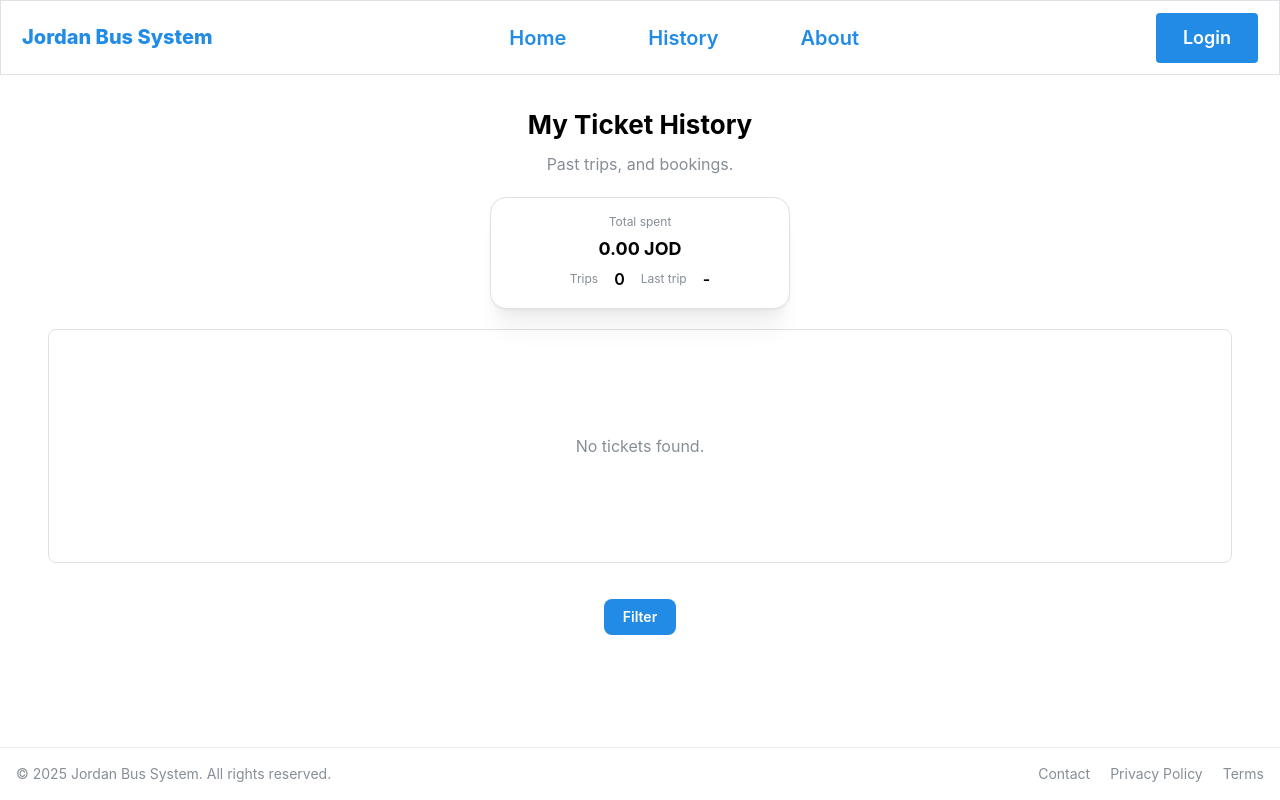
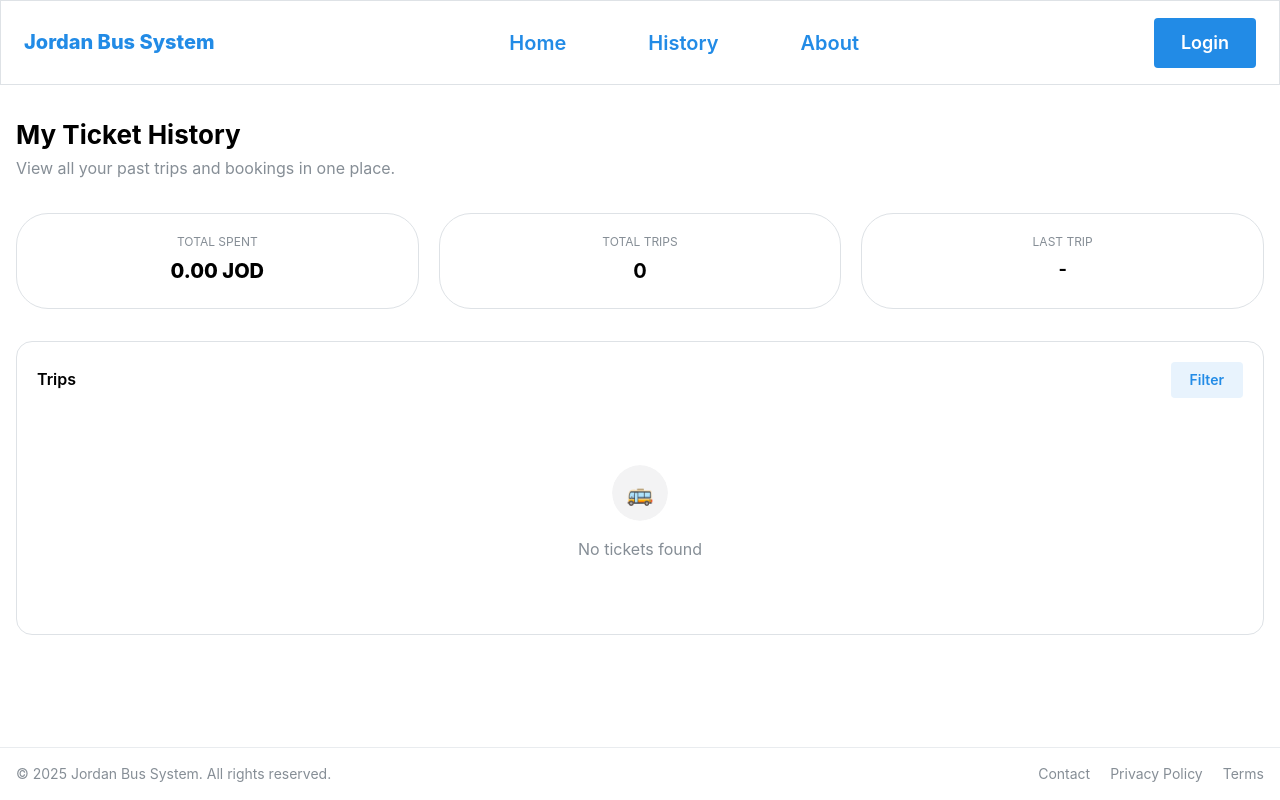
Before and after one commit to AbdallahMaani/Bus-Ticketing-System, a Next.js app: page /history in a window 1280 px wide. Built offline with nearby package versions, Linux system fonts and the light colour scheme.

Commit message:
17th commit 11:14AM 12/23

```diff
--- a/src/Components/Header.tsx
+++ b/src/Components/Header.tsx
@@ -1,6 +1,6 @@
 "use client";
 
-import Link from "next/link";
+import Link from "next/link"; // this line means we are using the Link component from next/link for client-side navigation
 import { useRouter } from "next/navigation";
 import { useEffect, useState } from "react";
 import {
@@ -8,7 +8,6 @@ import {
   Badge,
   Box,
   Button,
-  Container,
   Group,
   Menu,
   Paper,
@@ -47,13 +46,12 @@ function Header() {
     <Paper
       withBorder
       radius={0}
-      h={75}
-      p={5}
+      h={85}
+      p={7}
       component="header"
       bg="white"
     >
-      <Container size="xl" h="100%">
-        <Group justify="space-between" align="center" h="100%">
+      <Group justify="space-between" align="center" h="100%" px="md">
         <Link href="/" style={{ textDecoration: "none" }}>
           <Group gap="sm">
             <Text fw={800} size="xl" c="blue">
@@ -63,13 +61,13 @@ function Header() {
         </Link>
 
         <Group gap="md">
-            <Button component={Link} href="/" variant="subtle" size="xl">
+          <Button component={Link} href="/" variant="subtle" size="xl" radius="lg">
             Home
           </Button>
-            <Button component={Link} href="/history" variant="subtle" size="xl">
+          <Button component={Link} href="/history" variant="subtle" size="xl" radius="lg">
             History
           </Button>
-            <Button component={Link} href="/about" variant="subtle" size="xl">
+          <Button component={Link} href="/about" variant="subtle" size="xl" radius="lg">
             About
           </Button>
         </Group>
@@ -105,12 +103,11 @@ function Header() {
             </Menu.Dropdown>
           </Menu>
         ) : (
-            <Button component={Link} href="/auth/login" size="lg"> {/* Increased button size */}
+          <Button component={Link} href="/auth/login" size="lg">
             Login
           </Button>
         )}
       </Group>
-      </Container>
     </Paper>
   );
 }
--- a/src/Components/TicketsResults.tsx
+++ b/src/Components/TicketsResults.tsx
@@ -13,7 +13,7 @@ import {
   Box,
   Title,
 } from "@mantine/core";
-import { Transition } from '@mantine/core'; // Import Transition
+import { Transition } from '@mantine/core';
 import { useRouter } from "next/navigation";
 import type { Trip } from "./TicketForm";
 import Booking from "./Booking";
--- a/src/app/history/page.tsx
+++ b/src/app/history/page.tsx
@@ -1,6 +1,6 @@
 "use client";
 
-import React from 'react';
+import React from "react";
 import {
   Container,
   Title,
@@ -16,24 +16,28 @@ import {
   Card,
   Avatar,
   Center,
-} from '@mantine/core';
-import Header from '@/Components/Header';
-import Footer from '@/Components/Footer';
+  SimpleGrid,
+} from "@mantine/core";
+import Header from "@/Components/Header";
+import Footer from "@/Components/Footer";
 import { useTickets } from "@/Components/TicketStore";
 
 export default function HistoryPage() {
   const { tickets } = useTickets();
 
-  const totalSpent = tickets.reduce((sum, t) => sum + (t.total ?? t.price * t.quantity), 0); // the ?? operator means if t.total is null or undefined, use (t.price * t.quantity) instead
+  const totalSpent = tickets.reduce(
+    (sum, t) => sum + (t.total ?? t.price * t.quantity),
+    0
+  );
 
   const totalTrips = tickets.length;
   const lastTrip = tickets.length ? tickets[0].date : null;
 
   const rows = tickets.map((ticket) => (
     <Table.Tr key={ticket.id}>
-      <Table.Td ta="center">
+      <Table.Td>
         <Group gap="sm" wrap="nowrap">
-          <Avatar color="blue" radius="sm">
+          <Avatar color="blue" radius="md">
             🚌
           </Avatar>
           <Stack gap={0}>
@@ -47,17 +51,17 @@ export default function HistoryPage() {
         </Group>
       </Table.Td>
 
-      <Table.Td ta="center">{ticket.date}</Table.Td>
-      <Table.Td ta="center">{ticket.time}</Table.Td>
-      <Table.Td ta="center">{ticket.price.toFixed(2)} JOD</Table.Td>
-      <Table.Td ta="center">{ticket.quantity}</Table.Td>
-      <Table.Td ta="center">
-        {( (ticket.total ?? (ticket.price * ticket.quantity)) ).toFixed(2)} JOD
+      <Table.Td>{ticket.date}</Table.Td>
+      <Table.Td>{ticket.time}</Table.Td>
+      <Table.Td>{ticket.price.toFixed(2)} JOD</Table.Td>
+      <Table.Td>{ticket.quantity}</Table.Td>
+      <Table.Td>
+        {(ticket.total ?? ticket.price * ticket.quantity).toFixed(2)} JOD
       </Table.Td>
 
-      <Table.Td ta="center">
+      <Table.Td>
         <Badge
-          color={ticket.status === 'Confirmed' ? 'green' : 'red'}
+          color={ticket.status === "Confirmed" ? "green" : "red"}
           variant="light"
         >
           {ticket.status}
@@ -65,68 +69,96 @@ export default function HistoryPage() {
       </Table.Td>
 
       <Table.Td>
-        <Group justify="center">
-          <Button size="sm" variant="outline">
-            View
-          </Button>
-        </Group>
+        <Button size="xs" variant="light">
+          View
+        </Button>
       </Table.Td>
     </Table.Tr>
   ));
 
   return (
-    <Box style={{ display: 'flex', flexDirection: 'column', minHeight: '100vh' }}>
+    <Box style={{ minHeight: "100vh", display: "flex", flexDirection: "column" }}>
       <Header />
 
-      <Box component="main" style={{ flex: 1, padding: '2rem' }}>
-        <Container fluid>
-          <Stack gap="lg">
-          <Stack align="center" gap="xs">
+      <Box component="main" style={{ flex: 1 }}>
+        <Container size="xl" py="xl">
+          <Stack gap="xl">
+            <Stack gap={4}>
               <Title order={2}>My Ticket History</Title>
-              <Text c="dimmed" size="md">Past trips, and bookings.</Text>
+              <Text c="dimmed">
+                View all your past trips and bookings in one place.
+              </Text>
             </Stack>
 
-            <Center>
-              <Card shadow="lg" radius="lg" withBorder miw={300}> {/* Added miw for minimum width */}
-                <Stack gap={4} align="center">
-                  <Text size="xs" c="dimmed">Total spent</Text>
-                  <Text fw={700} size="lg">{totalSpent.toFixed(2)} JOD</Text>
-                  <Group gap="md">
-                    <Text size="xs" c="dimmed">Trips</Text>
-                    <Text fw={600}>{totalTrips}</Text>
-                    <Text size="xs" c="dimmed">Last trip</Text>
-                    <Text fw={600}>{lastTrip ?? '-'}</Text> {/* Used nullish coalescing */}
-                  </Group>
+            <SimpleGrid cols={{ base: 1, sm: 3 }} spacing="lg">
+              <Card withBorder radius="xl" p="lg">
+                <Stack align="center" gap={4}>
+                  <Text size="xs" c="dimmed" tt="uppercase">
+                    Total Spent
+                  </Text>
+                  <Text fw={800} size="xl">
+                    {totalSpent.toFixed(2)} JOD
+                  </Text>
                 </Stack>
               </Card>
-            </Center>
 
-            <Paper withBorder radius="md" p="md">
+              <Card withBorder radius="xl" p="lg">
+                <Stack align="center" gap={4}>
+                  <Text size="xs" c="dimmed" tt="uppercase">
+                    Total Trips
+                  </Text>
+                  <Text fw={700} size="xl">
+                    {totalTrips}
+                  </Text>
+                </Stack>
+              </Card>
+
+              <Card withBorder radius="xl" p="lg">
+                <Stack align="center" gap={4}>
+                  <Text size="xs" c="dimmed" tt="uppercase">
+                    Last Trip
+                  </Text>
+                  <Text fw={700} size="lg">
+                    {lastTrip ?? "-"}
+                  </Text>
+                </Stack>
+              </Card>
+            </SimpleGrid>
+
+            <Paper withBorder radius="lg" p="lg">
+              <Group justify="space-between" mb="md">
+                <Text fw={600}>Trips</Text>
+                <Button size="sm" variant="light">
+                  Filter
+                </Button>
+              </Group>
+
               <ScrollArea>
                 {tickets.length === 0 ? (
                   <Center mih={200}>
                     <Stack align="center">
-                      <Text c="dimmed">No tickets found.</Text>
+                      <Avatar size="lg" radius="xl">
+                        🚌
+                      </Avatar>
+                      <Text c="dimmed">No tickets found</Text>
                     </Stack>
                   </Center>
                 ) : (
                   <Table
-                    striped
                     highlightOnHover
-                    withColumnBorders
-                    miw={700}
-                    verticalSpacing="sm"
+                    verticalSpacing="md"
+                    miw={800}
                   >
                     <Table.Thead>
                       <Table.Tr>
-                        <Table.Th ta="center">Ticket</Table.Th>
-                        <Table.Th ta="center">Date</Table.Th>
-                        <Table.Th ta="center">Time</Table.Th>
-                        <Table.Th ta="center">Price</Table.Th>
-                        <Table.Th ta="center">Quantity</Table.Th>
-                        <Table.Th ta="center">Total</Table.Th>
-                        <Table.Th ta="center">Status</Table.Th>
-                        <Table.Th ta="center" w={140}>Actions</Table.Th>
+                        <Table.Th>Ticket</Table.Th>
+                        <Table.Th>Date</Table.Th>
+                        <Table.Th>Time</Table.Th>
+                        <Table.Th>Price</Table.Th>
+                        <Table.Th>Qty</Table.Th>
+                        <Table.Th>Total</Table.Th>
+                        <Table.Th>Status</Table.Th>
+                        <Table.Th>Action</Table.Th>
                       </Table.Tr>
                     </Table.Thead>
                     <Table.Tbody>{rows}</Table.Tbody>
@@ -134,9 +166,6 @@ export default function HistoryPage() {
                 )}
               </ScrollArea>
             </Paper>
-            <Group justify="center" mt="md">
-              <Button radius="md">Filter</Button>
-            </Group>
           </Stack>
         </Container>
       </Box>
```
Lines whose indentation alone changed are shown as unchanged.
